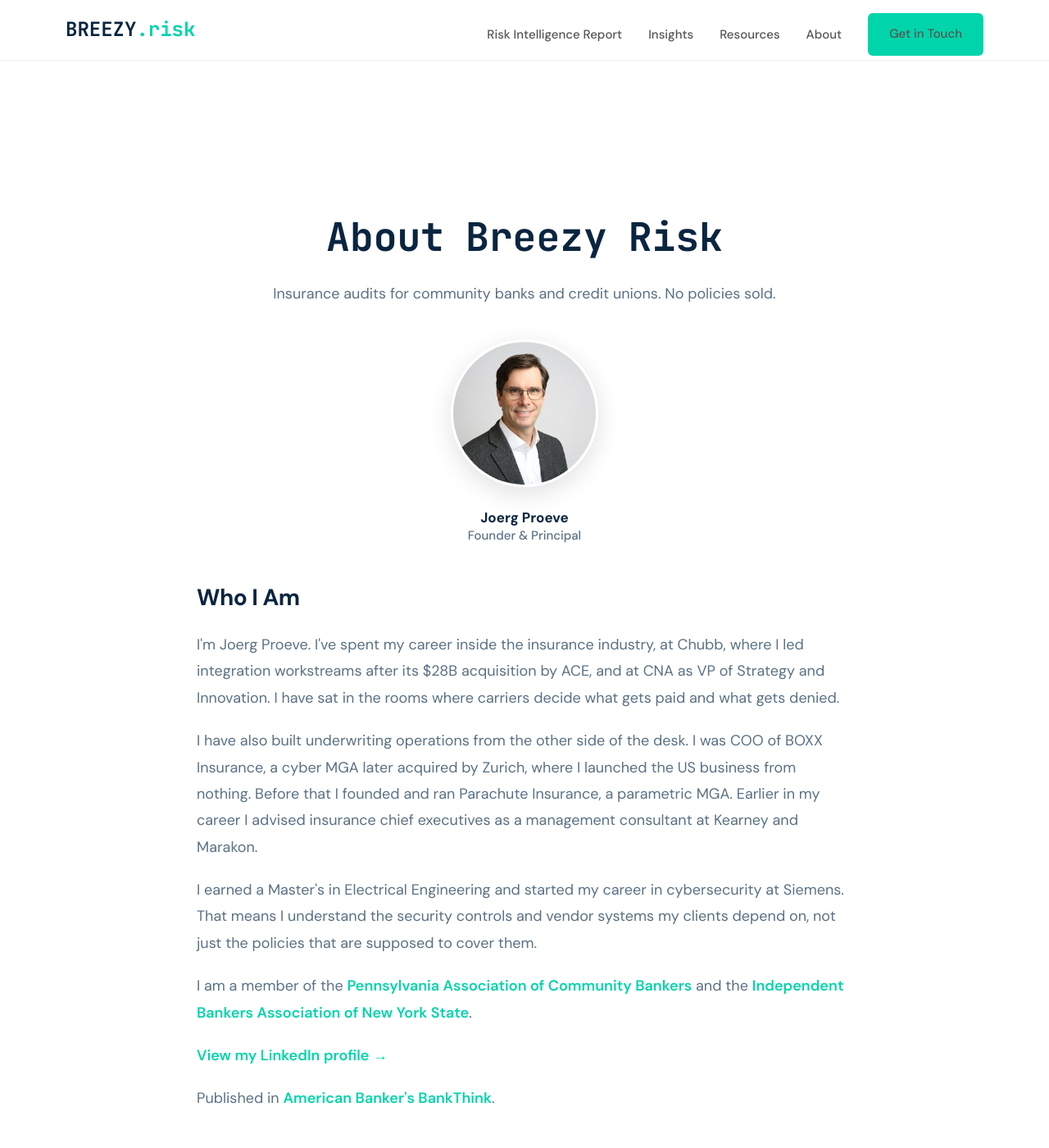
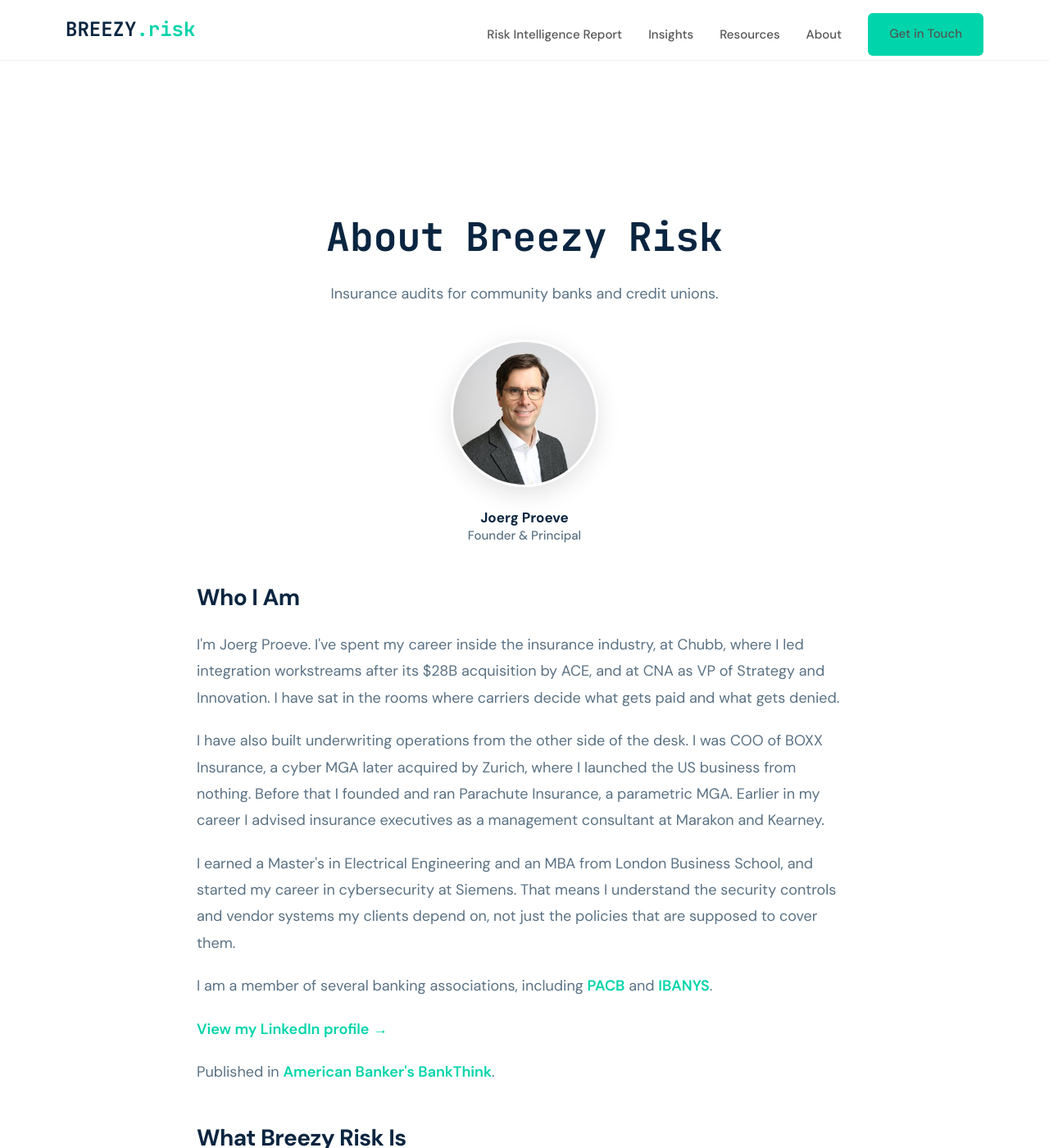
Before and after one commit to joeproe1/breezyrisk.com, a Jekyll site: the page built from about.html, in a window 1280 px wide and 1400 px high. Shown: the whole window at 82% size. Built offline with Jekyll 4.4.1, drawn with Linux system fonts in a browser that asks for light colours; some of the changed text lies outside the part shown.

Commit message:
Compact the footer and tighten the About and Facts copy
Split the footer links into three columns so the tallest column is two
rows instead of four, broke the tagline over two lines, and trimmed the
vertical padding. The footer was taller than anything in it justified.

On About: dropped "No policies sold" from the subtitle, since the same
claim is made twice more further down the page. Added the London
Business School MBA, which was already in the structured data and on
the facts page but missing from the bio itself. Reordered Marakon ahead
of Kearney and dropped "chief" from the executives line. Shortened the
association sentence to the acronyms, keeping both links so a reader
can still verify the memberships.

On Facts: removed the "Read the full bio" link, which sent a reader
away from the page they were sent to for verification, and shortened
the association names there too.

```diff
--- a/_includes/footer.html
+++ b/_includes/footer.html
@@ -3,7 +3,7 @@
         <div class="footer-content">
             <div class="footer-brand">
                 <a href="{{ '/' | relative_url }}" class="logo">BREEZY<span>.risk</span></a>
-                <p>Independent Community Bank Insurance Audits</p>
+                <p>Independent Community Bank<br>Insurance Audits</p>
             </div>
             <div class="footer-links">
                 <div class="footer-col">
@@ -16,6 +16,10 @@
                     <ul>
                         <li><a href="{{ '/about/' | relative_url }}">About</a></li>
                         <li><a href="{{ '/about/facts/' | relative_url }}">Key Facts &amp; Credentials</a></li>
+                    </ul>
+                </div>
+                <div class="footer-col">
+                    <ul>
                         <li><a href="{{ '/contact/' | relative_url }}">Get in Touch</a></li>
                         <li><a href="{{ '/privacy/' | relative_url }}">Privacy Policy</a></li>
                     </ul>
--- a/_sass/_footer.scss
+++ b/_sass/_footer.scss
@@ -2,7 +2,7 @@
 .site-footer {
     background: $primary;
     color: rgba(255, 255, 255, 0.8);
-    padding: 48px 0 40px;
+    padding: 36px 0 28px;
     margin-top: 0;
     border-top: 1px solid rgba(255, 255, 255, 0.12);
 
@@ -49,7 +49,13 @@
 .footer-links {
     display: flex;
     justify-content: flex-end;
-    gap: 48px;
+    gap: 40px;
+
+    @media (max-width: $bp-tablet) {
+        justify-content: flex-start;
+        flex-wrap: wrap;
+        gap: 32px;
+    }
 
     ul {
         list-style: none;
@@ -72,7 +78,7 @@
 
 .footer-bottom {
     border-top: 1px solid rgba(255, 255, 255, 0.1);
-    padding-top: 24px;
+    padding-top: 18px;
     display: flex;
     justify-content: space-between;
     align-items: center;
--- a/about-facts.html
+++ b/about-facts.html
@@ -237,12 +237,11 @@
                 <li>Member, Independent Bankers Association of New York State (IBANYS)</li>
             </ul>
             <p>This combination means he understands the technology that banks depend on, the policy language that is supposed to cover it, and the carrier-side underwriting decisions that determine what gets paid.</p>
-            <p><a href="{{ '/about/' | relative_url }}">Read the full bio &rarr;</a></p>
 
             <!-- Coverage / Geography -->
             <h2>Coverage and Location</h2>
             <p>Breezy Risk serves community banks and credit unions across the United States. Engagements are delivered virtually, with no geographic restriction on service delivery.</p>
-            <p>Joerg is a member of the <a href="https://www.pacb.org/" target="_blank" rel="noopener">Pennsylvania Association of Community Bankers</a> and the <a href="https://ibanys.net/" target="_blank" rel="noopener">Independent Bankers Association of New York State</a>.</p>
+            <p>Joerg is a member of <a href="https://www.pacb.org/" target="_blank" rel="noopener">PACB</a> and <a href="https://ibanys.net/" target="_blank" rel="noopener">IBANYS</a>.</p>
 
             <!-- How an Engagement Works -->
             <h2>How an Engagement Works</h2>
--- a/about.html
+++ b/about.html
@@ -64,7 +64,7 @@
 <section class="about-section">
     <div class="container">
         <h1>About Breezy Risk</h1>
-        <p class="subtitle">Insurance audits for community banks and credit unions. No policies sold.</p>
+        <p class="subtitle">Insurance audits for community banks and credit unions.</p>
 
         <div style="text-align: center; margin-bottom: 48px;">
             <img src="{{ '/assets/images/joerg-portrait.jpg' | relative_url }}" alt="Joerg Proeve, Founder and Principal at Breezy Risk" class="profile-image">
@@ -75,9 +75,9 @@
 
             <h2>Who I Am</h2>
             <p>I'm Joerg Proeve. I've spent my career inside the insurance industry, at Chubb, where I led integration workstreams after its $28B acquisition by ACE, and at CNA as VP of Strategy and Innovation. I have sat in the rooms where carriers decide what gets paid and what gets denied.</p>
-            <p>I have also built underwriting operations from the other side of the desk. I was COO of BOXX Insurance, a cyber MGA later acquired by Zurich, where I launched the US business from nothing. Before that I founded and ran Parachute Insurance, a parametric MGA. Earlier in my career I advised insurance chief executives as a management consultant at Kearney and Marakon.</p>
-            <p>I earned a Master's in Electrical Engineering and started my career in cybersecurity at Siemens. That means I understand the security controls and vendor systems my clients depend on, not just the policies that are supposed to cover them.</p>
-            <p>I am a member of the <a href="https://www.pacb.org/" target="_blank" rel="noopener">Pennsylvania Association of Community Bankers</a> and the <a href="https://ibanys.net/" target="_blank" rel="noopener">Independent Bankers Association of New York State</a>.</p>
+            <p>I have also built underwriting operations from the other side of the desk. I was COO of BOXX Insurance, a cyber MGA later acquired by Zurich, where I launched the US business from nothing. Before that I founded and ran Parachute Insurance, a parametric MGA. Earlier in my career I advised insurance executives as a management consultant at Marakon and Kearney.</p>
+            <p>I earned a Master's in Electrical Engineering and an MBA from London Business School, and started my career in cybersecurity at Siemens. That means I understand the security controls and vendor systems my clients depend on, not just the policies that are supposed to cover them.</p>
+            <p>I am a member of several banking associations, including <a href="https://www.pacb.org/" target="_blank" rel="noopener">PACB</a> and <a href="https://ibanys.net/" target="_blank" rel="noopener">IBANYS</a>.</p>
             <p><a href="https://www.linkedin.com/in/joergproeve/" target="_blank" rel="noopener">View my LinkedIn profile &rarr;</a></p>
             <p>Published in <a href="https://www.americanbanker.com/opinion/your-banks-cyber-insurance-policies-are-a-minefield-of-uncertainty" target="_blank" rel="noopener">American Banker's BankThink</a>.</p>
 
```
